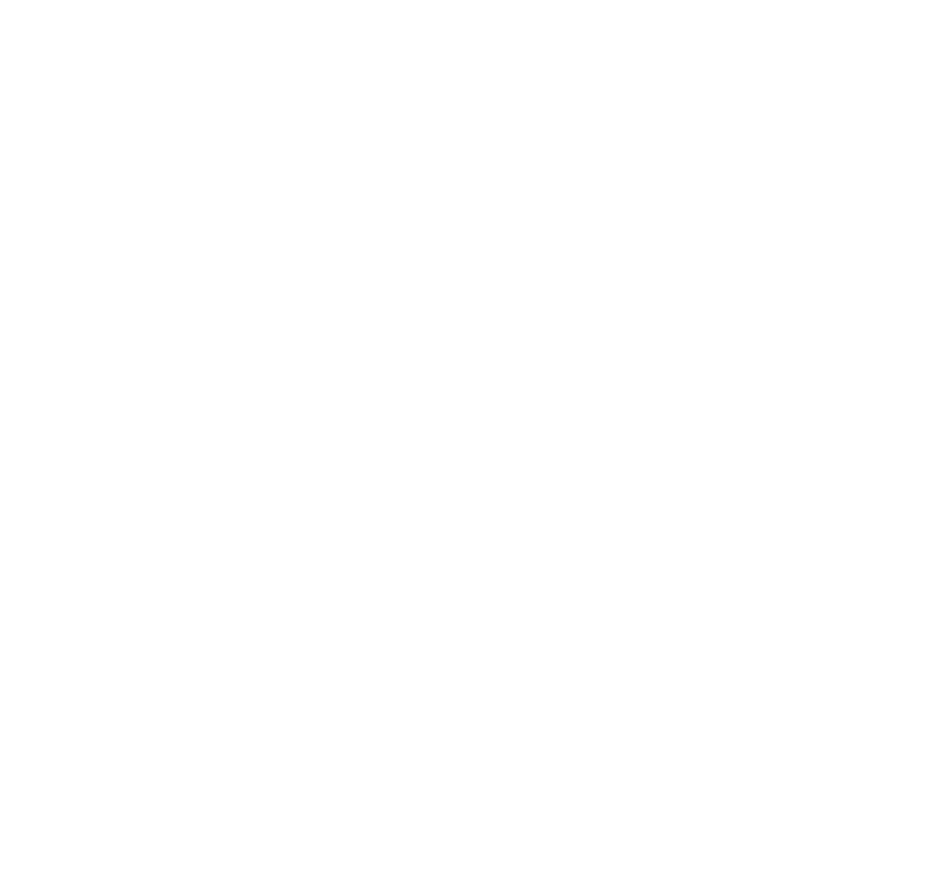
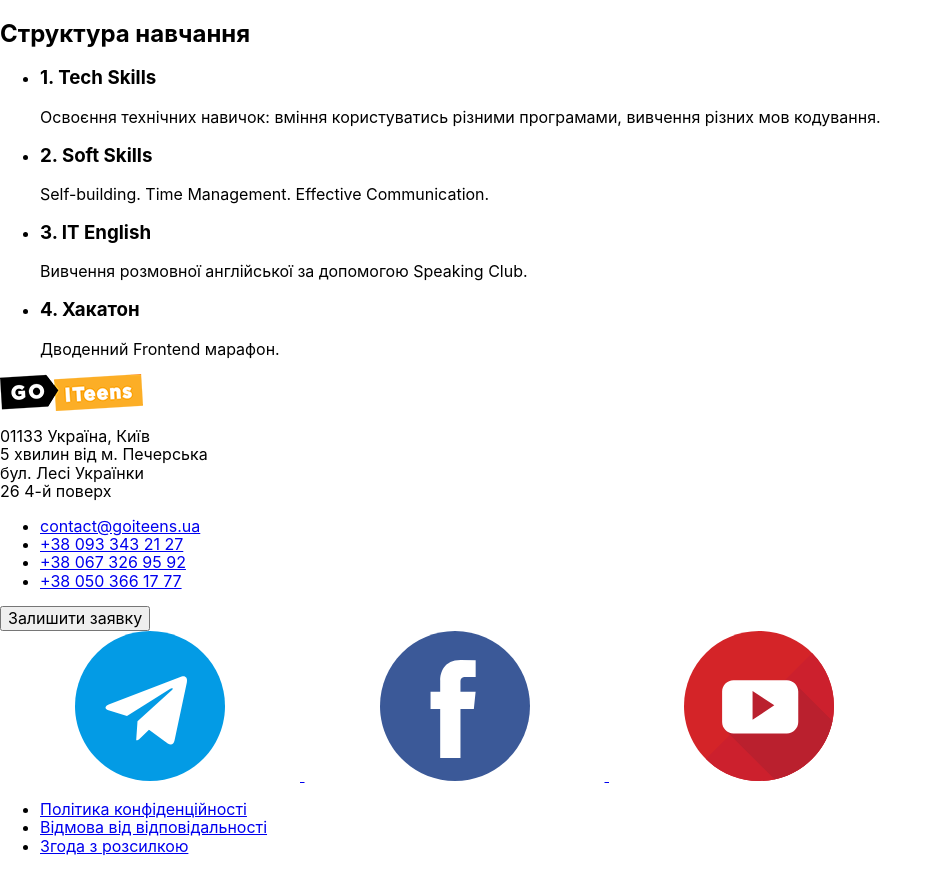
Before and after one commit to andrii-zubatiuk/team-project-5, a website: page src/index.html in a window 1280 px wide. Shown: the whole page, without its empty margins (0-938 px from the left). Before the commit the page ends 800 px from the top, so only its background shows below. Drawn offline with nearby package versions, Linux system fonts and the light colour scheme; files that its build step writes are made by us from their sources.

Commit message:
Добавил свои блоки в общий файл html

```diff
--- a/src/index.html
+++ b/src/index.html
@@ -11,6 +11,88 @@
   </head>
 
   <body>
+    <section>
+      <h2>Структура навчання</h2>
+      <ul>
+        <li>
+          <h3>1. Tech Skills</h3>
+          <p>
+            Освоєння технічних навичок: вміння користуватись різними програмами,
+            вивчення різних мов кодування.
+          </p>
+        </li>
+        <li>
+          <h3>2. Soft Skills</h3>
+          <p>Self-building. Time Management. Effective Communication.</p>
+        </li>
+        <li>
+          <h3>3. IT English</h3>
+          <p>Вивчення розмовної англійської за допомогою Speaking Club.</p>
+        </li>
+        <li>
+          <h3>4. Хакатон</h3>
+          <p>Дводенний Frontend марафон.</p>
+        </li>
+      </ul>
+    </section>
+
+    <footer>
+      <a href="/"> <img src="./images/logo.png" alt="site logo"/></a>
+      <p>
+        01133 Україна, Київ <br />
+        5 хвилин від м. Печерська <br />
+        бул. Лесі Українки <br />
+        26 4-й поверх
+      </p>
+      <ul>
+        <li>
+          <a href="mailto:contact@goiteens.ua">contact@goiteens.ua</a>
+        </li>
+        <li>
+          <a href="tel:+38933432127">+38 093 343 21 27</a>
+        </li>
+        <li>
+          <a href="tel:+380673269592">+38 067 326 95 92</a>
+        </li>
+        <li>
+          <a href="tel:+380503661777">+38 050 366 17 77</a>
+        </li>
+      </ul>
+      <button type="button">Залишити заявку</button>
+      <div>
+        <a href="https://telegram.org/" target="_blank" rel="noreffer">
+          <svg>
+            <use href="./images/icons/icons-sprite.svg#telegram"></use>
+          </svg>
+        </a>
+        <a href="https://www.facebook.com/" target="_blank" rel="noreffer">
+          <svg>
+            <use href="./images/icons/icons-sprite.svg#facebook"></use>
+          </svg>
+        </a>
+        <a href="https://www.youtube.com/" target="_blank" rel="noreffer">
+          <svg>
+            <use href="./images/icons/icons-sprite.svg#youtube"></use>
+          </svg>
+        </a>
+      </div>
+      <ul>
+        <li>
+          <a href="/" target="_blank" rel="noreffer"
+            >Політика конфіденційності</a
+          >
+        </li>
+        <li>
+          <a href="/" target="_blank" rel="noreffer"
+            >Відмова від відповідальності</a
+          >
+        </li>
+        <li>
+          <a href="/" target="_blank" rel="noreffer">Згода з розсилкою</a>
+        </li>
+      </ul>
+    </footer>
+
     <!-- Сюда будет всталена ссылка на файл скриптов -->
     <!-- inject:js -->
     <!-- endinject -->
```
Also changed, not shown: src/structure-footer-section.html (deleted, +0 -81 lines).
